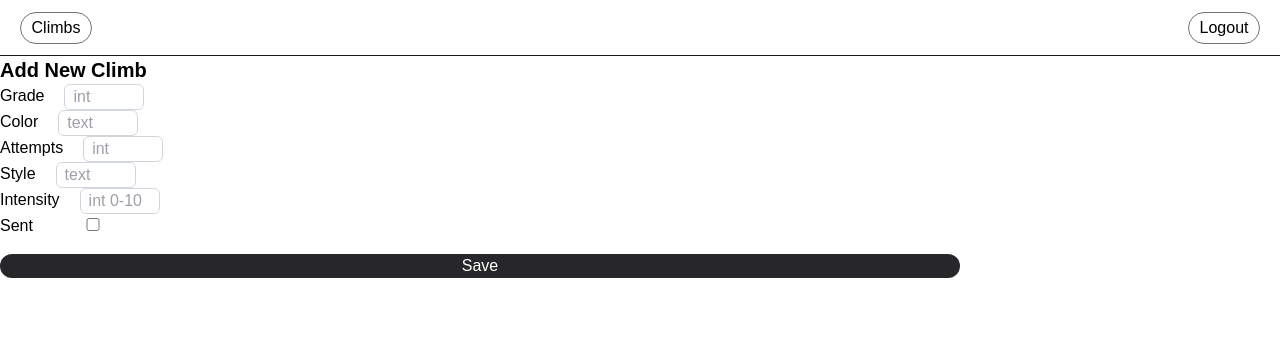
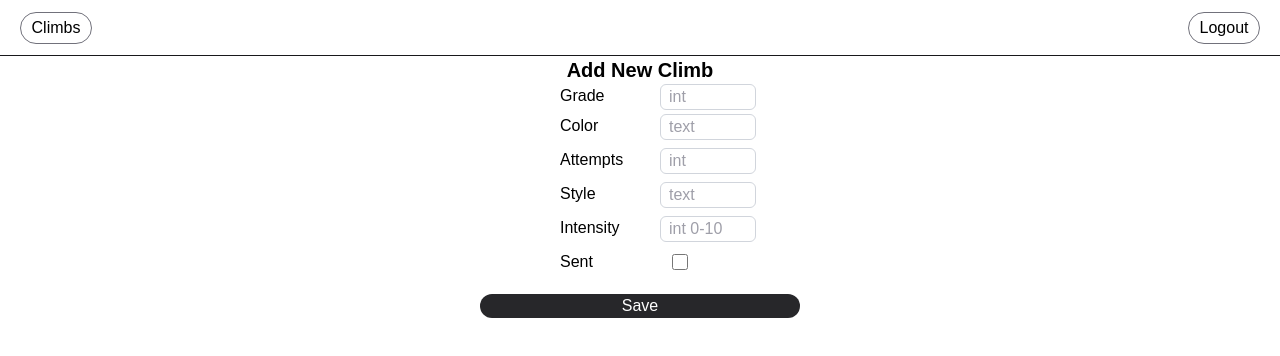
Before and after one commit to BrianO668/ClimbingLog, a Next.js app: page /addclimb in a window 1280 px wide. Shown: the top 356 px of the page. Built offline with nearby package versions, Linux system fonts and the light colour scheme.

Commit message:
Added local array of Climbs. Added dynamic viewing of the array on viewclimbs page. addclimb now adds form data into Climb array.

```diff
--- a/app/addclimb/page.tsx
+++ b/app/addclimb/page.tsx
@@ -1,6 +1,29 @@
+'use client';
+
 import Link from 'next/link';
+import {Climb, climbs} from "../data/climbs";
+import {useRouter} from 'next/navigation';
 
 export default function AddClimb(){
+    const router = useRouter();
+
+    function saveClimb(event: React.FormEvent<HTMLFormElement>){
+        event.preventDefault()
+
+        const form = event.currentTarget;
+        const data = new FormData(form);
+
+        const grade = Number(data.get("grade"));
+        const color = data.get("color");
+        const attempts = Number(data.get("attempts"));
+        const style = data.get("style");
+        const intensity = Number(data.get("intensity"));
+        const sent = data.get("sent") === "on";
+
+        climbs.push(new Climb(grade, color, attempts, style, intensity, sent));
+        router.push('/viewclimbs');
+    }
+
     return(
         <div className={'bg-white'}>
             <header className={'flex h-14 items-center gap-4 border-b border-b-zinc-900 border-zinc-white px-4 sm:px-5'}>
@@ -16,63 +39,63 @@ export default function AddClimb(){
                 </Link>
             </header>
             <main className={'bg-white flex flex-col min-h-screen'}>
-                <div className={'flex flex-col'}>
-                    <h1 className={'text-black text-xl font-bold'}>Add New Climb</h1>
-                    <div className={'flex'}>
-                        <h1 className={'text-black'}>Grade</h1>
-                        <div className={'px-5'}>
-                            <input id={'grade'} name={'grade'}
-                            placeholder={'int'} className={'block w-20' +
+                <form onSubmit={saveClimb}>
+                    <div className={'flex flex-col items-center'}>
+                        <h1 className={'text-black flex justify-center text-xl font-bold'}>Add New Climb</h1>
+                        <div className={'flex flex-row justify-center w-1/2'}>
+                            <h1 className={'text-black w-1/8'}>Grade</h1>
+                            <div className={'px-5 w-1/8'}>
+                                <input id={'grade'} name={'grade'} type={'number'}
+                                placeholder={'int'} className={'block w-24 text-zinc-800' +
                                     ' rounded-md bg-white border border-gray-300 placeholder:text-zinc-400 px-2'}/>
                             </div>
                         </div>
-                    <div className={'flex'}>
-                        <h1 className={'text-black'}>Color</h1>
-                        <div className={'px-5'}>
+                        <div className={'flex flex-row justify-center w-1/2 py-1'}>
+                            <h1 className={'text-black w-1/8'}>Color</h1>
+                            <div className={'px-5 w-1/8'}>
                                 <input id={'color'} name={'color'}
-                                   placeholder={'text'} className={'block w-20' +
+                                       placeholder={'text'} className={'block w-24 text-zinc-800' +
                                     ' rounded-md bg-white border border-gray-300 placeholder:text-zinc-400 px-2'}/>
                             </div>
                         </div>
-                    <div className={'flex'}>
-                        <h1 className={'text-black'}>Attempts</h1>
-                        <div className={'px-5'}>
-                            <input id={'attempts'} name={'attempts'}
-                                   placeholder={'int'} className={'block w-20' +
+                        <div className={'flex flex-row justify-center w-1/2 py-1'}>
+                            <h1 className={'text-black w-1/8'}>Attempts</h1>
+                            <div className={'px-5 w-1/8'}>
+                                <input id={'attempts'} name={'attempts'} type={'number'}
+                                       placeholder={'int'} className={'block w-24 text-zinc-800' +
                                     ' rounded-md bg-white border border-gray-300 placeholder:text-zinc-400 px-2'}/>
                             </div>
                         </div>
-                    <div className={'flex'}>
-                        <h1 className={'text-black'}>Style</h1>
-                        <div className={'px-5'}>
+                        <div className={'flex flex-row justify-center w-1/2 py-1'}>
+                            <h1 className={'text-black w-1/8'}>Style</h1>
+                            <div className={'px-5 w-1/8'}>
                                 <input id={'style'} name={'style'}
-                                   placeholder={'text'} className={'block w-20' +
+                                       placeholder={'text'} className={'block w-24 text-zinc-800' +
                                     ' rounded-md bg-white border border-gray-300 placeholder:text-zinc-400 px-2'}/>
                             </div>
                         </div>
-                    <div className={'flex'}>
-                        <h1 className={'text-black'}>Intensity</h1>
-                        <div className={'px-5'}>
-                            <input id={'intensity'} name={'intensity'}
-                                   placeholder={'int 0-10'} className={'block w-20' +
+                        <div className={'flex flex-row justify-center w-1/2 py-1'}>
+                            <h1 className={'text-black w-1/8'}>Intensity</h1>
+                            <div className={'px-5 w-1/8'}>
+                                <input id={'intensity'} name={'intensity'} type={'number'} min={0} max={10}
+                                       placeholder={'int 0-10'} className={'block w-24 text-zinc-800' +
                                     ' rounded-md bg-white border border-gray-300 placeholder:text-zinc-400 px-2'}/>
                             </div>
                         </div>
-                    <div className={'flex'}>
-                        <h1 className={'text-black'}>Sent</h1>
-                        <div className={'px-5 py-1'}>
-                            <input id={'sent'} name={'sent'} type={'checkbox'}
-                                   placeholder={'int 0-10'} className={'block w-20' +
+                        <div className={'flex flex-row justify-center w-1/2 py-1'}>
+                            <h1 className={'text-black w-1/8'}>Sent</h1>
+                            <div className={'px-5 py-1 w-1/8 flex justify-start'}>
+                                <input id={'sent'} name={'sent'} type={'checkbox'} className={'block w-24 text-zinc-800' +
                                     ' rounded-md bg-white border border-gray-300 placeholder:text-zinc-400 px-2'}/>
                             </div>
                         </div>
-                    <div className={'py-4'}>
-                        <Link href={'/viewclimbs'}>
-                            <button className={'w-3/4 bg-zinc-800 hover:bg-black rounded-full text-white'}>Save
+                        <div className={'flex py-4 justify-center items-center w-1/4'}>
+                            <button type={'submit'} className={'flex w-full text-center justify-center' +
+                                ' bg-zinc-800 hover:bg-black rounded-full text-white'}>Save
                             </button>
-                        </Link>
                         </div>
                     </div>
+                </form>
             </main>
         </div>
     )
--- /dev/null
+++ b/app/data/climbs.js
@@ -0,0 +1,24 @@
+class Climb {
+    constructor(grade, color, attempts, style, intensity, sent) {
+        this.id = nextID
+        this.grade = grade;
+        this.color = color;
+        this.attempts = attempts;
+        this.style = style;
+        this.intensity = intensity;
+        this.sent = sent;
+
+        nextID++;
+    }
+}
+
+let nextID = 1;
+
+const climbs = [];
+ //Test data!
+climbs.push(new Climb(7, "Orange", 8, "Crimps", 9, false));
+climbs.push(new Climb(6, "Green", 3, "Slopers", 5, true));
+climbs.push(new Climb(7, "Orange", 8, "Crimps", 9, false));
+climbs.push(new Climb(6, "Green", 3, "Slopers", 5, true));
+
+export {Climb, climbs}; //Makes Climb and climbs(array) public!
--- a/app/viewclimbs/page.tsx
+++ b/app/viewclimbs/page.tsx
@@ -1,4 +1,7 @@
+'use client';
+
 import Link from 'next/link';
+import {Climb, climbs} from "../data/climbs";
 
 export default function ViewClimbsPage(){
     return(
@@ -30,24 +33,7 @@ export default function ViewClimbsPage(){
                             </tr>
                         </thead>
                         <tbody className={'text-center'}>
-                            <tr className={'border text-zinc-900 text-sm odd:bg-zinc-300 even:bg-zinc-100'}>
-                                <td>1</td>
-                                <td>7</td>
-                                <td>Orange</td>
-                                <td>8</td>
-                                <td>No</td>
-                                <td>Crimps</td>
-                                <td>9</td>
-                            </tr>
-                            <tr className={'border text-zinc-900 text-sm odd:bg-zinc-200 even:bg-zinc-100'}>
-                                <td>2</td>
-                                <td>6</td>
-                                <td>Green</td>
-                                <td>3</td>
-                                <td>Yes</td>
-                                <td>Slopers</td>
-                                <td>5</td>
-                            </tr>
+                            {climbs.map(showClimbs)}
                         </tbody>
                     </table>
                 </div>
@@ -64,3 +50,17 @@ export default function ViewClimbsPage(){
         </div>
     )
 }
+
+function showClimbs(climb: Climb){
+    return (
+        <tr key={climb.id} className={'border text-zinc-900 text-sm odd:bg-zinc-300 even:bg-zinc-100'}>
+            <td>{climb.id}</td>
+            <td>{climb.grade}</td>
+            <td>{climb.color}</td>
+            <td>{climb.attempts}</td>
+            <td>{climb.sent ? "Yes" : "No"}</td>
+            <td>{climb.style}</td>
+            <td>{climb.intensity}</td>
+        </tr>
+    );
+}
```
Lines whose indentation alone changed are shown as unchanged.
